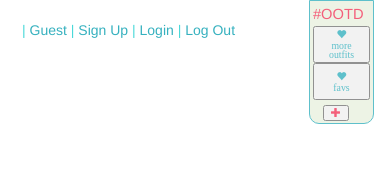
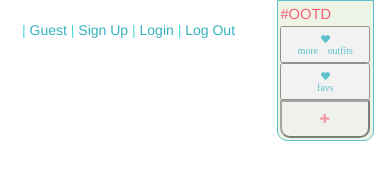
Before and after one commit to goodbedford/ootd, a website: page public/views/index.html in a window 390 px wide. Drawn offline with nearby package versions, Linux system fonts and the light colour scheme; files that its build step writes are made by us from their sources; no server answers; files whose address does not match are found by name.

Commit message:
updated button size

```diff
--- a/public/css/style.css
+++ b/public/css/style.css
@@ -102,13 +102,26 @@ button.icon-btn:focus {outline:none;}
   position: relative;
   bottom:3em;
 }
-
+.collapse-btn{
+  width: 100%;
+  height: 3.8em;
+  padding: 0 auto;
+  margin: 0 auto;
+  color: #36B1BF;
+  background-color: #EDEDED;
+  border-bottom-left-radius: 10px;
+  border-bottom-right-radius: 10px;
+  opacity: 0.6;
+}
 .fav-btn{
   width: 100%;
   height: 3.8em;
   padding: 0 auto;
   margin: 0 auto;
   color: #36B1BF;
+}
+button.collapse-btn{
+
 }
 button.fav-btn:hover{
   border:2px solid #36B1BF;
@@ -179,7 +192,6 @@ img{
   margin-top: 20px;
 }
 #menu-collapse{
-  margin: 5px 10px 0;
   color: #F2385A;
 }
 .pad-footer{
@@ -197,15 +209,6 @@ img{
   background-color: white;
   border: 1px solid black;
 }
-.row-container{
-}
-.row-footer{
-}
-
-
-
-.row-looks{
-}
 
 span.icon-pad{
 }
--- a/public/js/app.js
+++ b/public/js/app.js
@@ -372,7 +372,7 @@ $(document).ready(function(){
 
 // Menu Collapse
   $("#menu-collapse").on("click", function(){
-    $("#fav-menu").slideToggle("slow");
+    $("#fav-menu").slideToggle("fast");
     $(this).removeClass("glyphicon-plus").addClass("glyphicon-minus");
   });
 // Current Tab
--- a/public/views/index.html
+++ b/public/views/index.html
@@ -13,7 +13,7 @@
       <div class="col-xs-12 col-lg-8 col-lg-offset-2">
         <!-- row header -->
         <div id="row-header" class="row row-header">
-          <header class="col-xs-10">
+          <header class="col-xs-9">
             <div class="pull-left header">
               <span id="currentUser" class="currentUser"></span>|
               <span class=""><a id="guest-btn" class="a-header" href="#">Guest </a></span>|
@@ -22,7 +22,7 @@
               <span class=""><a id="logout-btn" class="a-header" href="#">Log Out</a></span>
             </div>
           </header>
-          <div class="col-xs-2 col-sm-2 pull-right fixed-top2">
+          <div class="col-xs-3 col-sm-2 pull-right fixed-top2">
             <span class="logo-text">#OOTD</span>
             <button id="fav-more-btn" class="fav-btn pull-right glyphicon glyphicon-heart"><br>more outfits</button>
             <button id="fav-grid-btn" class="fav-btn glyphicon glyphicon-heart"><br>favs</button>
@@ -33,7 +33,7 @@
             <a href="#shoes" class="a-tags"><button class="fav-btn">Shoes</button></a>
             <a href="#pieces" class="a-tags"><button class="fav-btn">Pieces</button></a>
             </div>
-            <button id="menu-collapse" class="glyphicon glyphicon-plus"><span ></span></button>
+            <button id="menu-collapse" class="collapse-btn glyphicon glyphicon-plus"><span></span></button>
           </div>
 
         </div>
```
Also changed, not shown: server.js (+0 -15 lines), test/test.js (+44 -27 lines).
